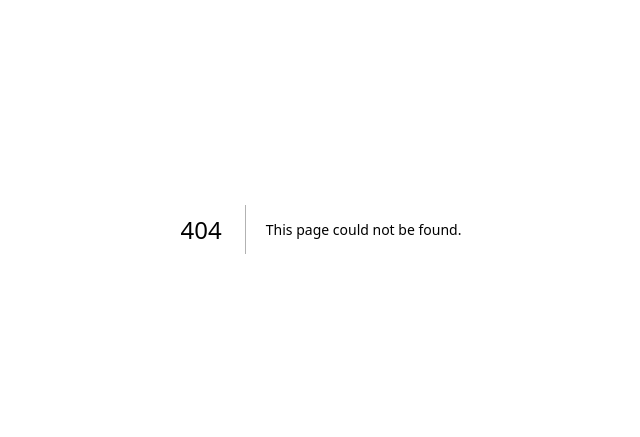
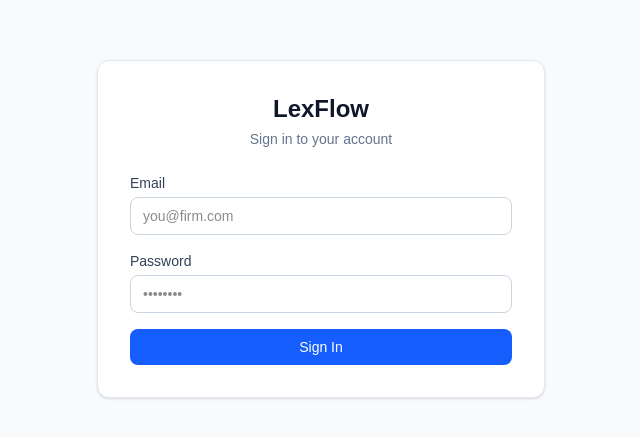
Before and after one commit to BigRigVibeCoder/lexflow-frontend, a Next.js app: page /login in a window 1280 px wide. Before the commit this address had no page. Shown: the part 171-608 px from the top of the page, without its empty margins (319-959 px from the left). Built offline with nearby package versions, Linux system fonts and the light colour scheme.

Commit message:
feat(SPR-002): T-012 login UI page
Why: Users need a login form to authenticate
What: Login form, error handling, auth layout + render tests
Files: src/app/(auth)/login/page.tsx, src/app/(auth)/layout.tsx
Agent: coder
Refs: SPR-002

```diff
--- /dev/null
+++ b/src/app/(auth)/layout.tsx
@@ -0,0 +1,4 @@
+import type { ReactNode } from "react";
+export default function AuthLayout({ children }: { children: ReactNode }) {
+  return (<div className="flex min-h-screen items-center justify-center bg-slate-50 px-4"><div className="w-full max-w-md">{children}</div></div>);
+}
--- /dev/null
+++ b/src/app/(auth)/login/page.tsx
@@ -0,0 +1,34 @@
+"use client";
+import { useState, type FormEvent } from "react";
+import { signIn } from "next-auth/react";
+import { useRouter } from "next/navigation";
+
+export default function LoginPage() {
+  const router = useRouter();
+  const [email, setEmail] = useState("");
+  const [password, setPassword] = useState("");
+  const [error, setError] = useState<string | null>(null);
+  const [loading, setLoading] = useState(false);
+
+  async function handleSubmit(e: FormEvent<HTMLFormElement>): Promise<void> {
+    e.preventDefault(); setError(null); setLoading(true);
+    const result = await signIn("credentials", { email, password, redirect: false });
+    setLoading(false);
+    if (result?.error) { setError("Invalid email or password. Account may be locked after 5 failed attempts."); return; }
+    router.push("/dashboard"); router.refresh();
+  }
+
+  return (
+    <main data-testid="login-page">
+      <div className="rounded-xl border border-slate-200 bg-white p-8 shadow-sm">
+        <header className="mb-6 text-center"><h1 className="text-2xl font-bold text-slate-900">LexFlow</h1><p className="mt-1 text-sm text-slate-500">Sign in to your account</p></header>
+        {error && <div className="mb-4 rounded-lg border border-red-200 bg-red-50 p-3 text-sm text-red-700" role="alert" data-testid="login-error">{error}</div>}
+        <form onSubmit={handleSubmit} className="space-y-4">
+          <div><label htmlFor="email" className="mb-1 block text-sm font-medium text-slate-700">Email</label><input id="email" type="email" required value={email} onChange={(e) => setEmail(e.target.value)} className="w-full rounded-lg border border-slate-300 px-3 py-2 text-sm focus:border-blue-500 focus:outline-none focus:ring-1 focus:ring-blue-500" placeholder="you@firm.com" autoComplete="email" data-testid="login-email" /></div>
+          <div><label htmlFor="password" className="mb-1 block text-sm font-medium text-slate-700">Password</label><input id="password" type="password" required value={password} onChange={(e) => setPassword(e.target.value)} className="w-full rounded-lg border border-slate-300 px-3 py-2 text-sm focus:border-blue-500 focus:outline-none focus:ring-1 focus:ring-blue-500" placeholder="••••••••" autoComplete="current-password" data-testid="login-password" /></div>
+          <button type="submit" disabled={loading} data-testid="login-submit" className="w-full rounded-lg bg-blue-600 px-4 py-2 text-sm font-medium text-white hover:bg-blue-700 disabled:opacity-50 transition-colors">{loading ? "Signing in…" : "Sign In"}</button>
+        </form>
+      </div>
+    </main>
+  );
+}
```
Also changed, not shown: 2 other files (tests, documents, lock files or other folders).
